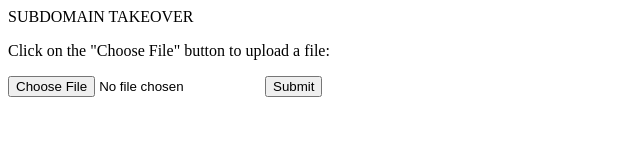
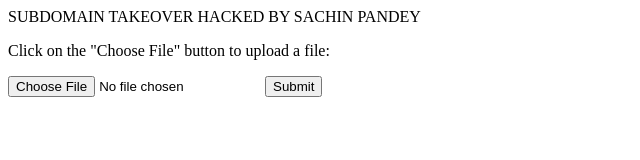
Before and after one commit to SacHPan/terrasubdomaintakeover, a plain HTML site: page index.html in a window 1280 px wide. Shown: the whole page, without its empty margins (0-640 px from the left). Drawn offline with Linux system fonts and the light colour scheme.

Commit message:
Update index.html

```diff
--- a/index.html
+++ b/index.html
@@ -2,6 +2,7 @@
 <html>
 <body>
 <body>SUBDOMAIN TAKEOVER<body>
+<body>HACKED BY SACHIN PANDEY<body>
 <p>Click on the "Choose File" button to upload a file:</p>
 
 <form action="/action_page.php">
```
